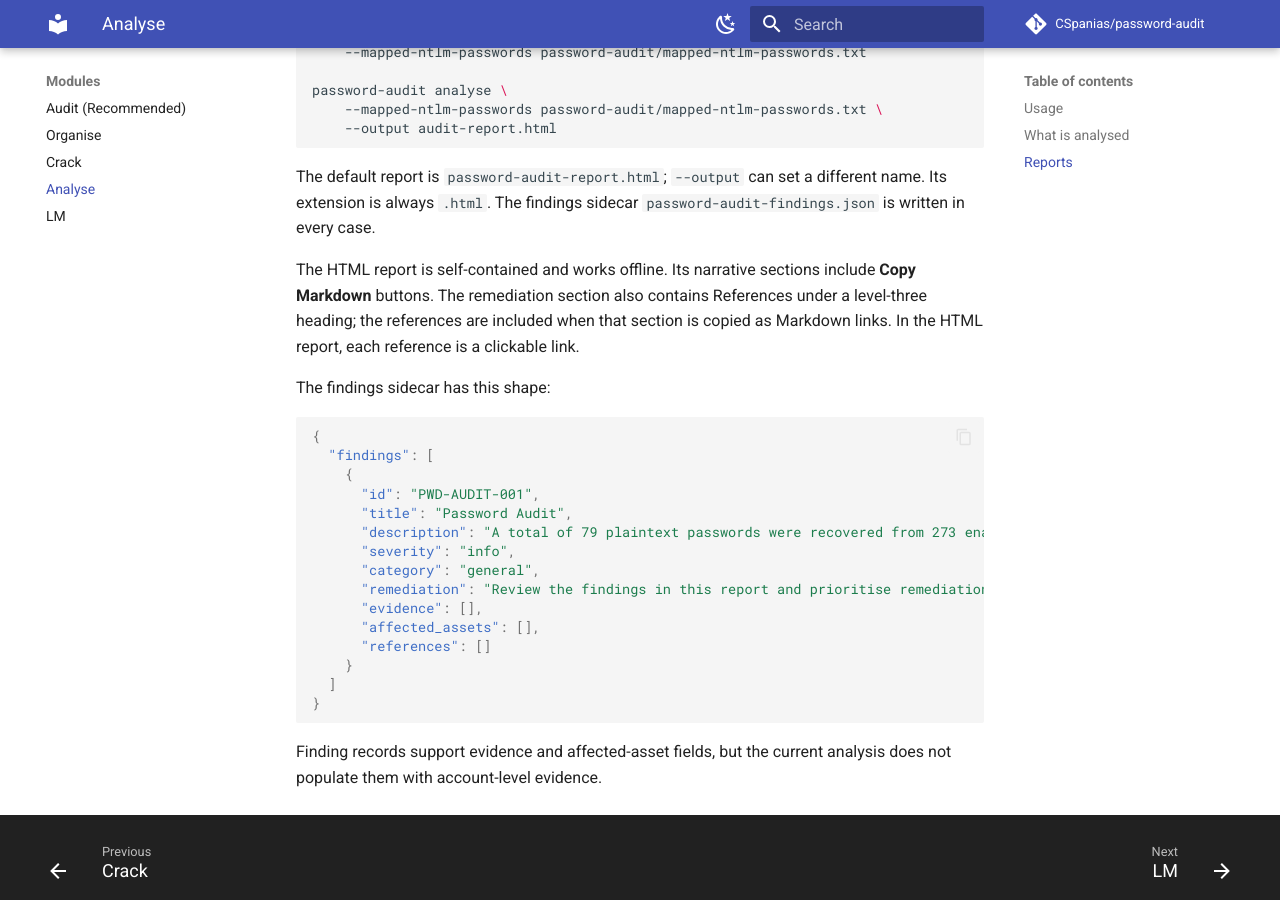
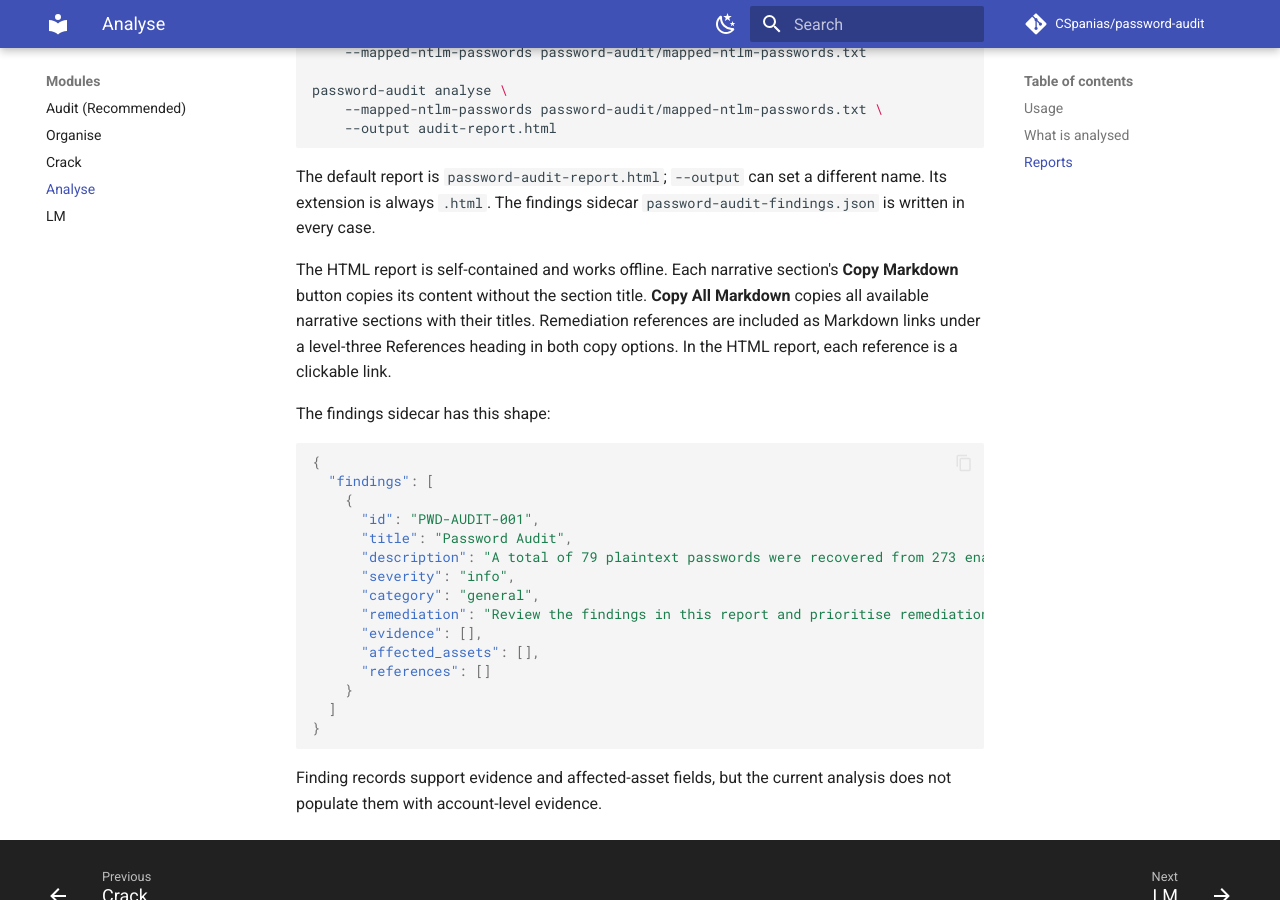
Before and after one commit to CSpanias/password-audit, an MkDocs documentation site: the page built from docs/analyse.md, in a window 1280 px wide and 900 px high, scrolled down 1760 px. Built offline with MkDocs 1.6.1 and Material for MkDocs 9.7.7, drawn with Linux system fonts in a browser that asks for light colours; comment, search, counter and statistics services are not loaded.

Commit message:
Refined the HTML report.

```diff
--- a/docs/analyse.md
+++ b/docs/analyse.md
@@ -68,11 +68,12 @@ The default report is `password-audit-report.html`; `--output` can set a
 different name. Its extension is always `.html`. The findings sidecar
 `password-audit-findings.json` is written in every case.
 
-The HTML report is self-contained and works offline. Its narrative sections
-include **Copy Markdown** buttons. The remediation section also contains
-References under a level-three heading; the references are included when that
-section is copied as Markdown links. In the HTML report, each reference is a
-clickable link.
+The HTML report is self-contained and works offline. Each narrative section's
+**Copy Markdown** button copies its content without the section title.
+**Copy All Markdown** copies all available narrative sections with their
+titles. Remediation references are included as Markdown links under a
+level-three References heading in both copy options. In the HTML report,
+each reference is a clickable link.
 
 The findings sidecar has this shape:
 
```
Also changed, not shown: 2 other files.
